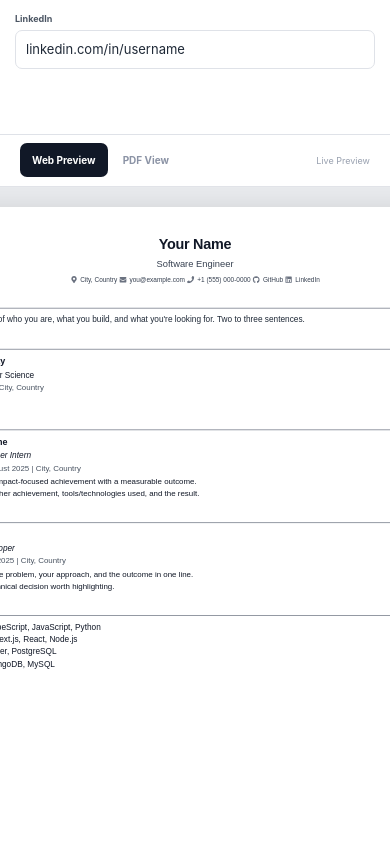
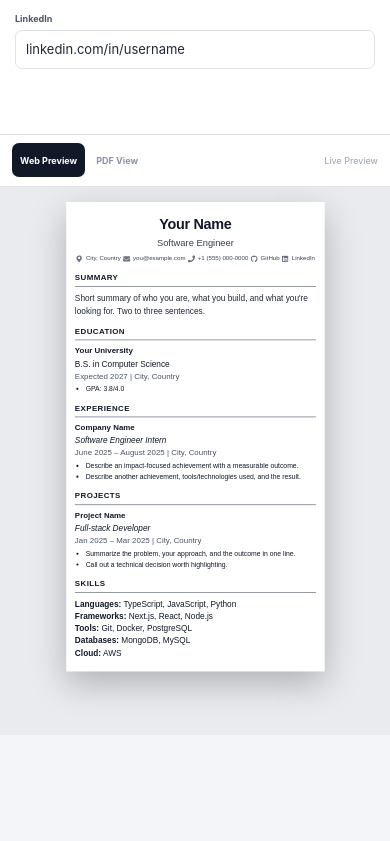
Before and after one commit to Congtai308/CV_Builder, a Next.js app: page /builder in a window 390 px wide. Shown: the part 783-1624 px from the top of the page. After the commit the page ends 1518 px from the top, so only its background shows below. Built offline with nearby package versions, Linux system fonts and the light colour scheme; what @react-pdf/renderer would draw is missing.

Commit message:
update mobile

```diff
--- a/src/app/builder/page.tsx
+++ b/src/app/builder/page.tsx
@@ -50,6 +50,17 @@ function ResumeBuilder() {
   const fileInputRef = useRef<HTMLInputElement>(null);
   const [savedId, setSavedId] = useState<string | null>(resumeId);
 
+  const [isMobile, setIsMobile] = useState(false);
+
+  useEffect(() => {
+    function checkMobile() {
+      setIsMobile(window.innerWidth <= 850);
+    }
+
+    checkMobile();
+    window.addEventListener("resize", checkMobile);
+    return () => window.removeEventListener("resize", checkMobile);
+  }, []);
   /*
    * =========================================================
    * LOAD CV
@@ -630,9 +641,13 @@ function ResumeBuilder() {
 
       <main
         className="builder-main"
-        style={{
+        style={
+          isMobile
+            ? undefined
+            : {
                 gridTemplateColumns: `${editorWidth}px 6px 1fr`,
-        }}
+              }
+        }
       >
         {/* =================================================
             LEFT 30%
--- a/src/app/globals.css
+++ b/src/app/globals.css
@@ -2881,3 +2881,106 @@ a {
   }
 
 }
+@media (max-width: 600px) {
+
+  .portfolio-content {
+    padding: 20px 10px;
+    width: 100%;
+  }
+
+  .portfolio-pdf-wrapper {
+    width: 100%;
+    max-width: 100%;
+  }
+
+  .portfolio-pdf-wrapper iframe {
+    width: 100%;
+    height: 100%;
+  }
+
+  .portfolio-stage {
+    width: 100%;
+    max-width: 100%;
+    padding: 0 4px;
+  }
+
+  .portfolio-card-wrapper {
+    width: 100%;
+  }
+
+  .portfolio-card {
+    width: 100%;
+    max-width: 100%;
+  }
+}
+/* =========================================================
+   RESPONSIVE — BUILDER PREVIEW / PDF VIEW
+========================================================= */
+
+@media (max-width: 850px) {
+
+  .builder-preview {
+    width: 100%;
+    min-height: 600px;
+  }
+
+  .resume-preview-container {
+    padding: 15px 4% 30px;
+  }
+
+  .harvard-resume {
+    width: 100%;
+    max-width: 100%;
+    min-height: auto;
+    padding: 20px 16px;
+    font-size: 11px;
+  }
+
+  .pdf-preview-wrapper {
+    width: 100%;
+    height: 500px;
+  }
+
+  .preview-toolbar {
+    padding: 0 12px;
+  }
+
+  .preview-mode {
+    font-size: 9px;
+    padding: 0 8px;
+  }
+
+}
+
+@media (max-width: 480px) {
+
+  .harvard-resume {
+    padding: 16px 12px;
+    font-size: 10px;
+  }
+
+  .harvard-header h1 {
+    font-size: 20px;
+  }
+
+  .harvard-contact {
+    font-size: 8.5px;
+  }
+
+  .harvard-section h2 {
+    font-size: 11px;
+  }
+
+  .harvard-entry-header strong {
+    font-size: 11px;
+  }
+
+  .harvard-entry li {
+    font-size: 9.5px;
+  }
+
+  .pdf-preview-wrapper {
+    height: 420px;
+  }
+
+}
```
Lines whose indentation alone changed are shown as unchanged.
